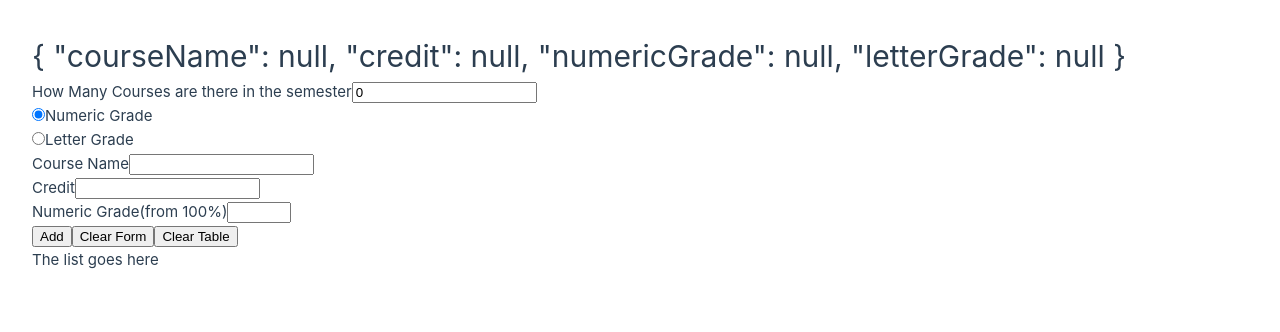
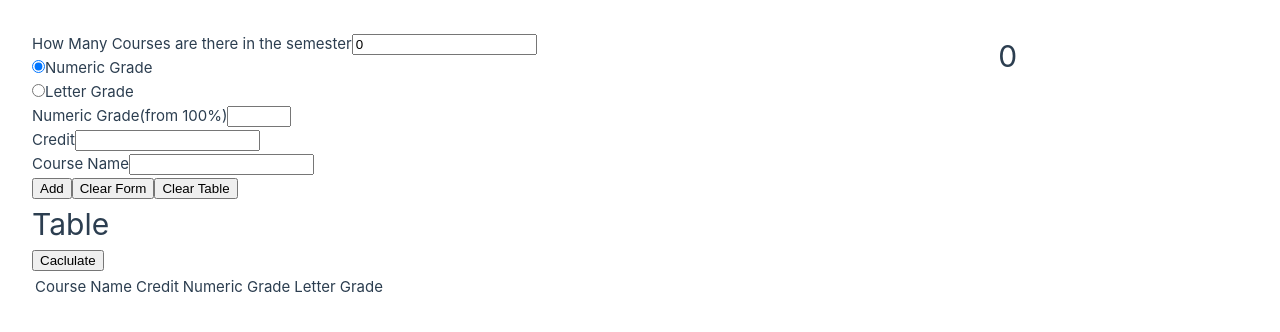
Before and after one commit to aaabrsh/grade-calculator, a Vue app: page / in a window 1280 px wide. Shown: the top 332 px of the page. Built offline with nearby package versions, Linux system fonts and the light colour scheme.

Commit message:
added grade calculation

```diff
--- a/src/App.vue
+++ b/src/App.vue
@@ -1,13 +1,45 @@
 <script setup>
 import GradesForm from './components/GradesForm.vue'
 import GradesList from './components/GradesList.vue'
+import GradeDisplay from './components/GradeDisplay.vue'
+import { ref } from 'vue'
+
+const courses = ref([])
+const GPA = ref(0)
+
+function onCourseAdd(newCourse) {
+  courses.value.push(newCourse)
+}
+
+function clearTable() {
+  courses.value = []
+}
+
+function onSetGPA(gpa) {
+  GPA.value = gpa.toFixed(2)
+}
 </script>
 
 <template>
   <header>
-    <GradesForm />
-    <GradesList />
+    <div class="flex">
+      <GradesForm class="flex-2" @add="onCourseAdd" @clear="clearTable" />
+      <GradeDisplay class="flex-1" :GPA="GPA" />
+    </div>
+    <GradesList :courses="courses" @setGPA="onSetGPA" />
   </header>
 </template>
 
-<style scoped></style>
+<style scoped>
+.flex {
+  display: flex;
+}
+
+.flex-1 {
+  flex-grow: 1;
+}
+
+.flex-2 {
+  flex-grow: 2;
+}
+</style>
--- /dev/null
+++ b/src/components/GradeDisplay.vue
@@ -0,0 +1,9 @@
+<script setup>
+const props = defineProps(['GPA'])
+</script>
+
+<template>
+  <div>
+    <h1>{{ GPA }}</h1>
+  </div>
+</template>
--- a/src/components/GradesForm.vue
+++ b/src/components/GradesForm.vue
@@ -1,61 +1,109 @@
 <script setup>
-import { ref } from 'vue';
+import { ref } from 'vue'
+import { getNumericGrade } from '../services/convertGrades'
+
+const emit = defineEmits(['add', 'clear'])
 
 const initialData = {
   courseName: null,
   credit: null,
   numericGrade: null,
   letterGrade: null
-};
+}
 
-const formData = ref(initialData);
+const formData = ref({ ...initialData })
 const useNumeric = ref(true)
 const noOfCourses = ref(0)
 
-function resetFormData(){
-  console.log("================");
-  formData.value = initialData
+function resetFormData() {
+  formData.value = { ...initialData }
+}
+
+function addCourse(event) {
+  event.preventDefault()
+  if (useNumeric.value) {
+    formData.value.letterGrade = getNumericGrade(formData.value.numericGrade)
+  }
+  const data = { ...formData.value }
+  emit('add', data)
+  resetFormData()
+}
+
+function clearTable(event) {
+  event.preventDefault()
+  emit('clear')
 }
 </script>
 
-
 <template>
-  <h1>{{ formData }}</h1>
+  <div>
     <div>
       <label for="noOfCourses">How Many Courses are there in the semester</label>
-    <input v-model="noOfCourses" id="noOfCourses" type="number" min="0" placeholder="Number of Courses" />
+      <input
+        v-model="noOfCourses"
+        id="noOfCourses"
+        type="number"
+        min="0"
+        placeholder="Number of Courses"
+      />
     </div>
     <div>
       <div>
-      <input type="radio" id="useNumericGrade" name="fav_language" :value=true v-model="useNumeric" checked />
+        <input
+          type="radio"
+          id="useNumericGrade"
+          name="fav_language"
+          :value="true"
+          v-model="useNumeric"
+          checked
+        />
         <label for="useNumericGrade">Numeric Grade</label><br />
-      <input type="radio" id="useLetterGrade" name="fav_language" :value=false v-model="useNumeric" />
+        <input
+          type="radio"
+          id="useLetterGrade"
+          name="fav_language"
+          :value="false"
+          v-model="useNumeric"
+        />
         <label for="useLetterGrade">Letter Grade</label><br />
       </div>
       <form>
         <div>
-        <div>
-          <label>Course Name</label>
-          <input v-model="formData.courseName" type="text" id="courseName" />
+          <div v-if="useNumeric">
+            <label>Numeric Grade(from 100%)</label>
+            <input
+              v-model="formData.numericGrade"
+              type="number"
+              id="numericGrade"
+              min="0"
+              max="100"
+            />
+          </div>
+          <div v-else>
+            <label>Letter Grade</label>
+            <input
+              v-model="formData.letterGrade"
+              type="text"
+              id="letterGrade"
+              minlength="1"
+              maxlength="2"
+            />
           </div>
           <div>
             <label>Credit</label>
             <input v-model="formData.credit" type="number" id="credit" min="0" />
           </div>
-        <div v-if="useNumeric">
-          <label>Numeric Grade(from 100%)</label>
-          <input v-model="formData.numericGrade" type="number" id="numericGrade" min="0" max="100" />
-        </div>
-        <div v-else>
-          <label>Letter Grade</label>
-          <input v-model="formData.letterGrade" type="text" id="letterGrade" minlength="1" maxlength="2" />
+          <div>
+            <label>Course Name</label>
+            <input v-model="formData.courseName" type="text" id="courseName" />
           </div>
         </div>
         <div>
-        <button type="submit">Add</button>
+          <button type="submit" v-on:click="addCourse">Add</button>
           <button type="reset" v-on:click="resetFormData()">Clear Form</button>
-        <button>Clear Table</button>
+          <button v-on:click="clearTable">Clear Table</button>
         </div>
       </form>
     </div>
+  </div>
 </template>
--- a/src/components/GradesList.vue
+++ b/src/components/GradesList.vue
@@ -1 +1,33 @@
-<template>The list goes here</template>
+<script setup>
+import { calculateGrade } from '../services/calculateGrade'
+
+const props = defineProps(['courses'])
+const emit = defineEmits(['setGPA'])
+
+function onCalculate() {
+  emit('setGPA', calculateGrade(props.courses))
+}
+</script>
+
+<template>
+  <div>
+    <h1>Table</h1>
+    <button @click="onCalculate">Caclulate</button>
+    <div>
+      <table>
+        <tr>
+          <th>Course Name</th>
+          <th>Credit</th>
+          <th>Numeric Grade</th>
+          <th>Letter Grade</th>
+        </tr>
+        <tr v-for="course of courses">
+          <th>{{ course.courseName ?? '-' }}</th>
+          <th>{{ course.credit }}</th>
+          <th>{{ course.numericGrade ?? '-' }}</th>
+          <th>{{ course.letterGrade }}</th>
+        </tr>
+      </table>
+    </div>
+  </div>
+</template>
--- /dev/null
+++ b/src/services/calculateGrade.ts
@@ -0,0 +1,30 @@
+export function calculateGrade(gradeList: any[]) {
+  // TODO: handle f, fx and invalid cases
+  const grade_weights = {
+    F: 0,
+    FX: 0,
+    D: 1,
+    'C-': 1.75,
+    C: 2,
+    'C+': 2.5,
+    'B-': 2.75,
+    B: 3,
+    'B+': 3.5,
+    'A-': 3.75,
+    A: 4,
+    'A+': 4
+  }
+
+  let total_grade = 0
+  let credit_sum = 0
+  gradeList.forEach((ele) => {
+    credit_sum += ele.credit
+    let subject_weight = grade_weights[ele.letterGrade] * ele.credit
+    total_grade += subject_weight
+    // fail if letter grade is F or FX
+  })
+
+  const GPA = total_grade / credit_sum
+
+  return GPA
+}
--- /dev/null
+++ b/src/services/convertGrades.ts
@@ -0,0 +1,31 @@
+export function getNumericGrade(grade: number): string {
+  if (grade < 0 || grade > 100) {
+    return 'invalid'
+  }
+
+  if (grade < 30) {
+    return 'F'
+  } else if (grade >= 30 && grade < 40) {
+    return 'FX'
+  } else if (grade >= 40 && grade < 45) {
+    return 'D'
+  } else if (grade >= 45 && grade < 50) {
+    return 'C-'
+  } else if (grade >= 50 && grade < 60) {
+    return 'C'
+  } else if (grade >= 60 && grade < 65) {
+    return 'C+'
+  } else if (grade >= 65 && grade < 68) {
+    return 'B-'
+  } else if (grade >= 68 && grade < 75) {
+    return 'B'
+  } else if (grade >= 75 && grade < 80) {
+    return 'B+'
+  } else if (grade >= 80 && grade < 83) {
+    return 'A-'
+  } else if (grade >= 83 && grade < 90) {
+    return 'A'
+  } else {
+    return 'A+'
+  }
+}
```
Also changed, not shown: 1 other file (tests, documents, lock files or other folders). Lines whose indentation alone changed are shown as unchanged.
